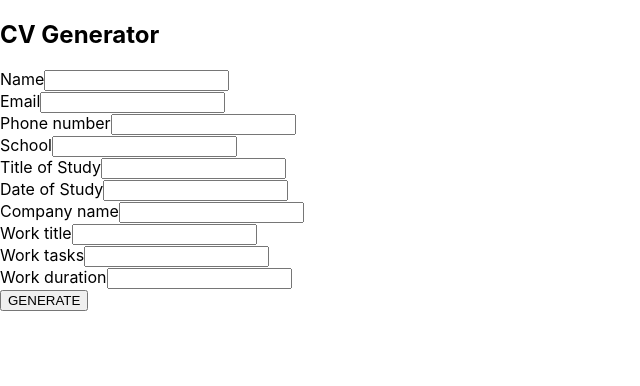
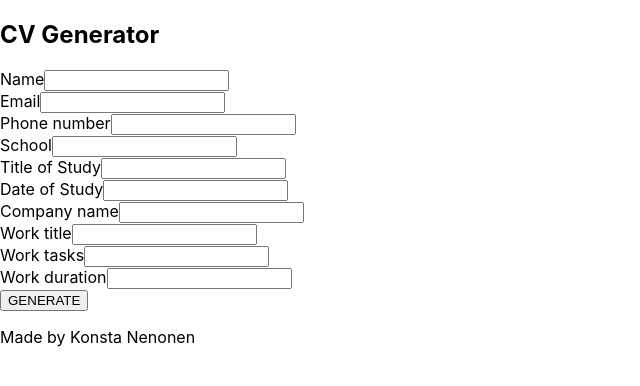
Before and after one commit to Konstanenonen/cv-application, a React (Create React App) app: page / in a window 1280 px wide. Shown: the top 386 px of the page, without its empty margins (0-640 px from the left). Built offline with nearby package versions, Linux system fonts and the light colour scheme.

Commit message:
Made a footer component

```diff
--- a/src/App.tsx
+++ b/src/App.tsx
@@ -1,6 +1,7 @@
 /* eslint-disable react/prefer-stateless-function */
 import React from "react";
 import CvGenerator from "./components/CvGenerator";
+import Footer from "./components/Footer";
 import NavBar from "./components/NavBar";
 
 class App extends React.Component {
@@ -9,6 +10,7 @@
       <div>
         <NavBar />
         <CvGenerator />
+        <Footer />
       </div>
     );
   }
--- /dev/null
+++ b/src/components/Footer.tsx
@@ -0,0 +1,14 @@
+/* eslint-disable react/prefer-stateless-function */
+import React from "react";
+
+class Footer extends React.Component {
+  render() {
+    return (
+      <footer>
+        <p>Made by Konsta Nenonen</p>
+      </footer>
+    );
+  }
+}
+
+export default Footer;
```
